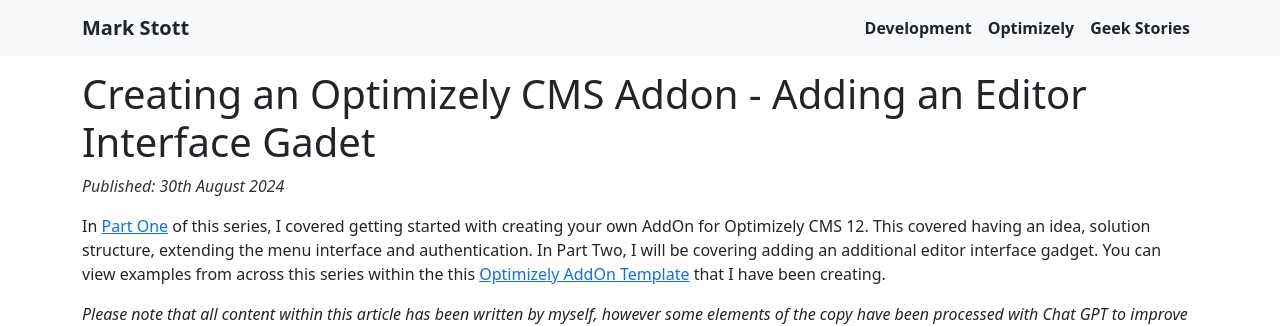
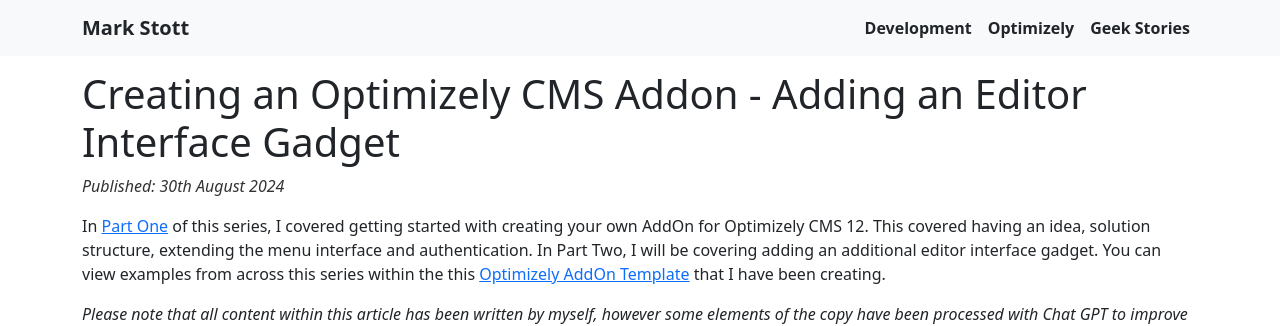
Before and after one commit to GeekInTheNorth/GeekInTheNorth.github.io, a Jekyll site: the page built from _posts/2024-08-30-how-to-create-an-optimizely-addon-part-2.md, in a window 1280 px wide and 900 px high. Shown: the top 326 px of the window. Built offline with Jekyll 4.4.1, drawn with Linux system fonts in a browser that asks for light colours.

Commit message:
Update 2024-08-30-how-to-create-an-optimizely-addon-part-2.md

```diff
--- a/_posts/2024-08-30-how-to-create-an-optimizely-addon-part-2.md
+++ b/_posts/2024-08-30-how-to-create-an-optimizely-addon-part-2.md
@@ -8,7 +8,7 @@
   - Optimizely
 ---
 
-# Creating an Optimizely CMS Addon - Adding an Editor Interface Gadet
+# Creating an Optimizely CMS Addon - Adding an Editor Interface Gadget
 
 Published: 30th August 2024
 
```
Also changed, not shown: other parts of _posts/2024-08-30-how-to-create-an-optimizely-addon-part-2.md (+1 -1 lines).
